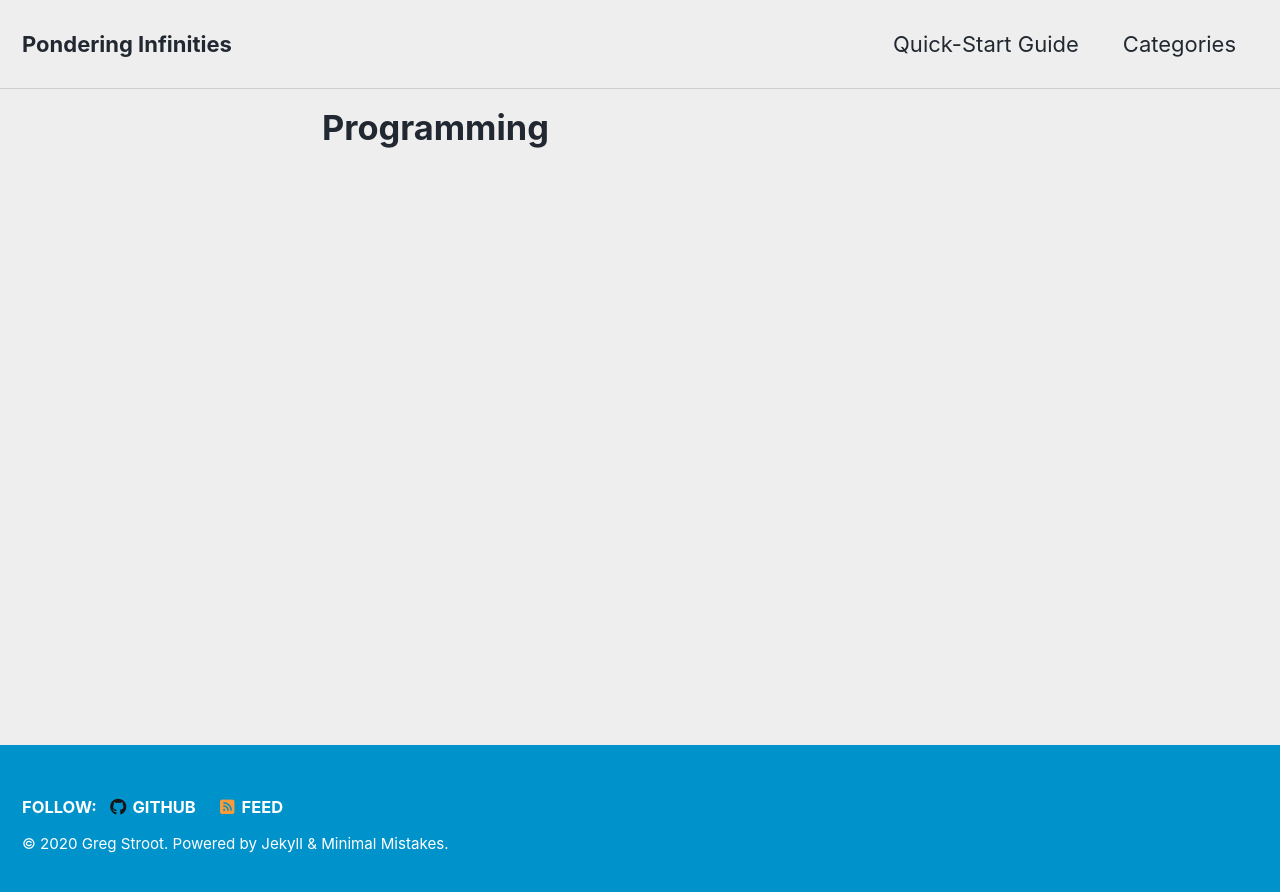
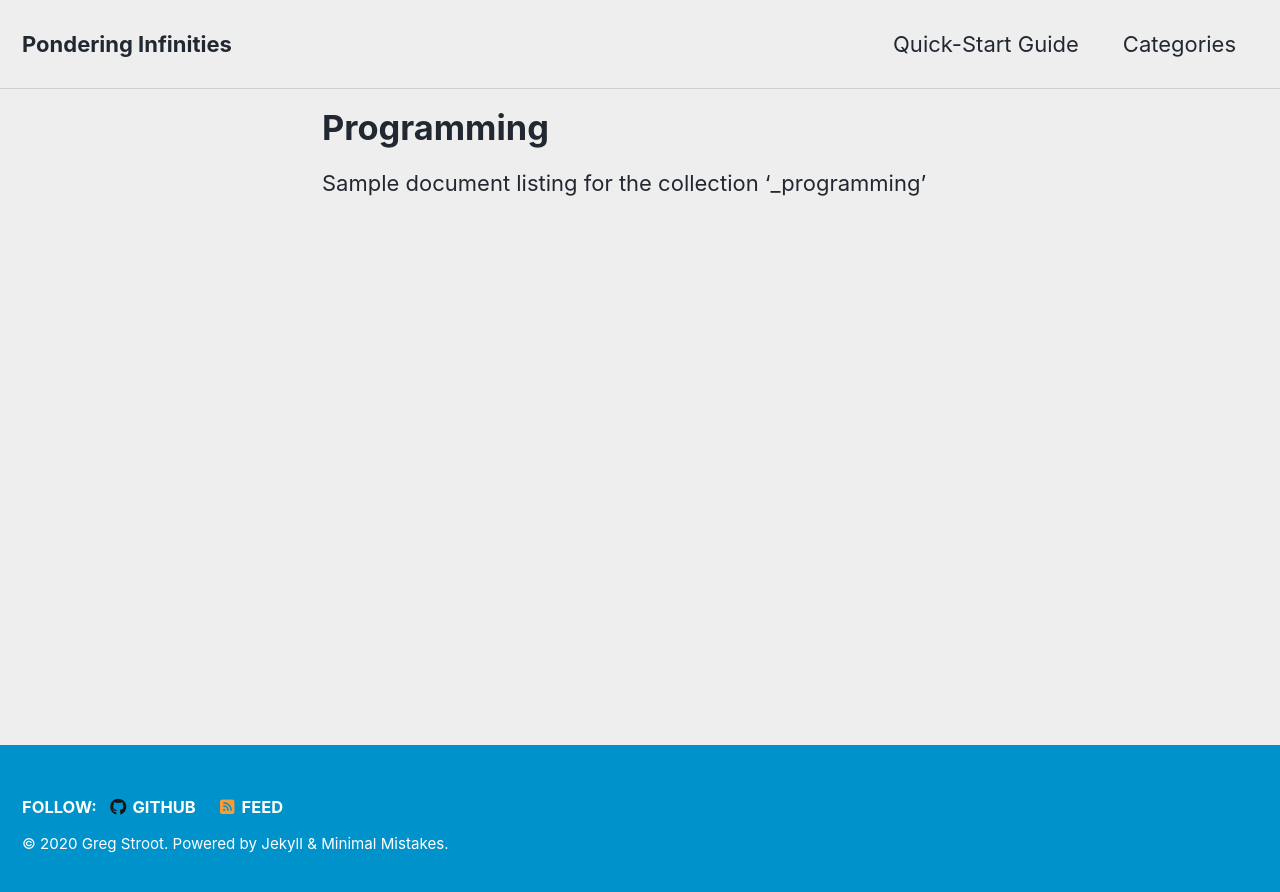
Before and after one commit to GregStroot/GregStroot.github.io, a Jekyll site: the page built from _pages/programming.md, in a window 1280 px wide. Shown: the top 892 px of the page. Built offline with Jekyll 4.4.1, drawn with Linux system fonts in a browser that asks for light colours; cached includes are drawn as plain includes; nearby versions of some CDN libraries.

Commit message:
Further testing collections

```diff
--- a/_data/navigation.yml
+++ b/_data/navigation.yml
@@ -2,4 +2,4 @@ main:
   - title: "Quick-Start Guide"
     url: /docs/quick-start-guide/
   - title: "Categories"
-    url: /_collections/
+    url: /collections/
--- a/_pages/programming.md
+++ b/_pages/programming.md
@@ -1,8 +1,10 @@
 ---
 title: Programming
 layout: collection
-permalink: /_collections/programming/
+permalink: /collections/programming/
 collection: programming
 entries_layout: grid
 classes: wide
 ---
+
+Sample document listing for the collection '_programming'
```
